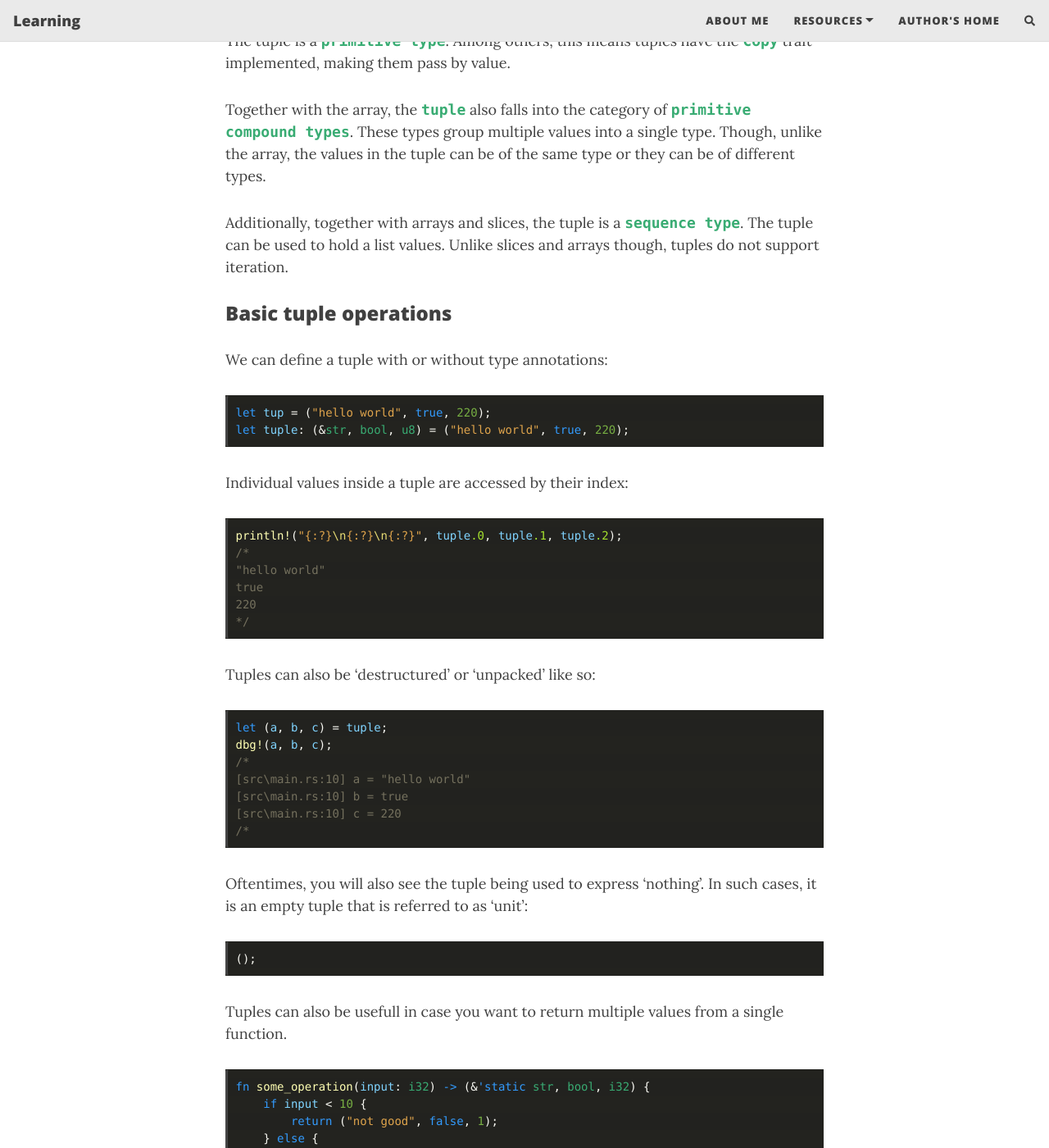
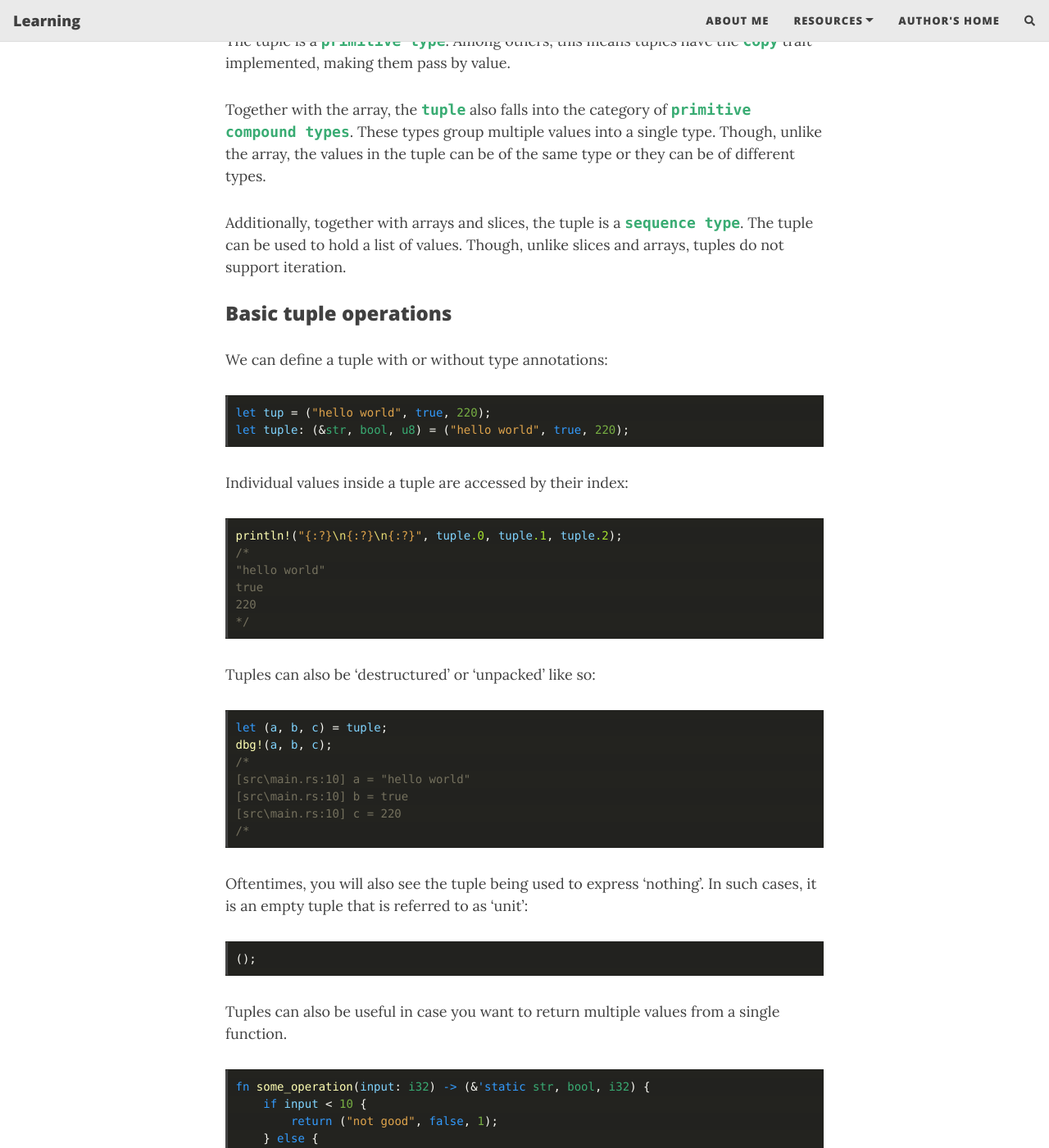
Before and after one commit to saidvandeklundert/learn, a Jekyll site: the page built from _posts/2021-08-12-rust-tuple.md, in a window 1280 px wide and 1400 px high, scrolled down 599 px. Shown: the whole window at 82% size. Built offline with Jekyll 4.4.1, drawn with Linux system fonts in a browser that asks for light colours; nearby versions of some CDN libraries; comment, search, counter and statistics services are not loaded; some of the changed text lies outside the part shown.

Commit message:
typos n stuff

````diff
--- a/_posts/2021-08-13-rust-tuple.md
+++ b/_posts/2021-08-12-rust-tuple.md
@@ -16,7 +16,7 @@ The tuple is a `primitive type`. Among others, this means tuples have the `Copy`
 
 Together with the array, the `tuple` also falls into the category of `primitive compound types`. These types group multiple values into a single type. Though, unlike the array, the values in the tuple can be of the same type or they can be of different types.
 
-Additionally, together with arrays and slices, the tuple is a `sequence type`. The tuple can be used to hold a list values. Unlike slices and arrays though, tuples do not support iteration.
+Additionally, together with arrays and slices, the tuple is a `sequence type`. The tuple can be used to hold a list of values. Though, unlike slices and arrays, tuples do not support iteration.
 
 
 
@@ -52,13 +52,13 @@ dbg!(a, b, c);
 /*
 ```
 
-Oftentimes, you will also see the tuple  being used to express 'nothing'. In such cases, it is an empty tuple that is referred to as 'unit':
+Oftentimes, you will also see the tuple being used to express 'nothing'. In such cases, it is an empty tuple that is referred to as 'unit':
 
 ```rust
 ();
 ```
 
-Tuples can also be usefull in case you want to return multiple values from a single function.
+Tuples can also be useful in case you want to return multiple values from a single function.
 
 ```rust
 fn some_operation(input: i32) -> (&'static str, bool, i32) {
````
Also changed, not shown: other parts of _posts/2021-08-12-rust-tuple.md (+0 -1 lines).
